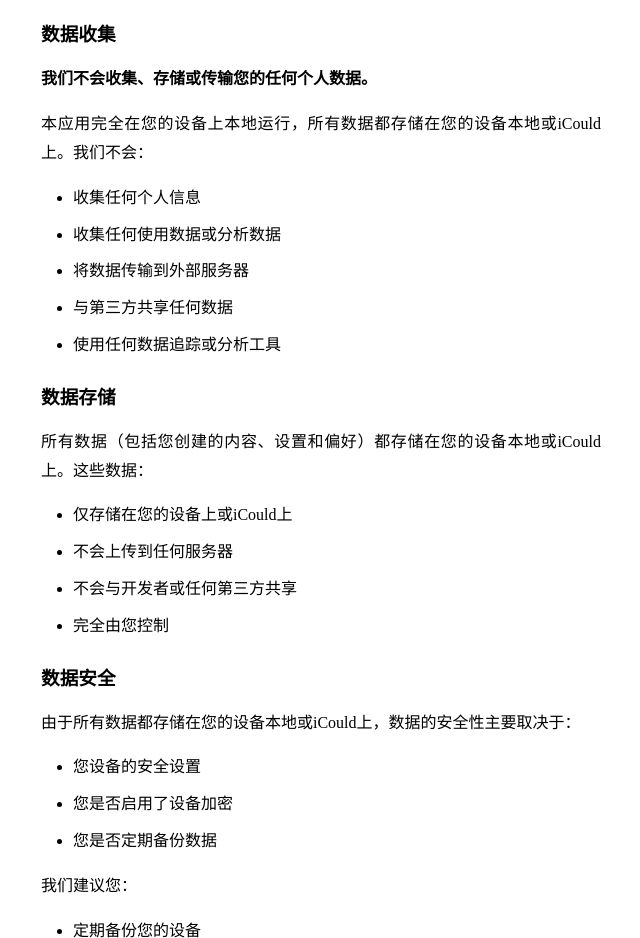
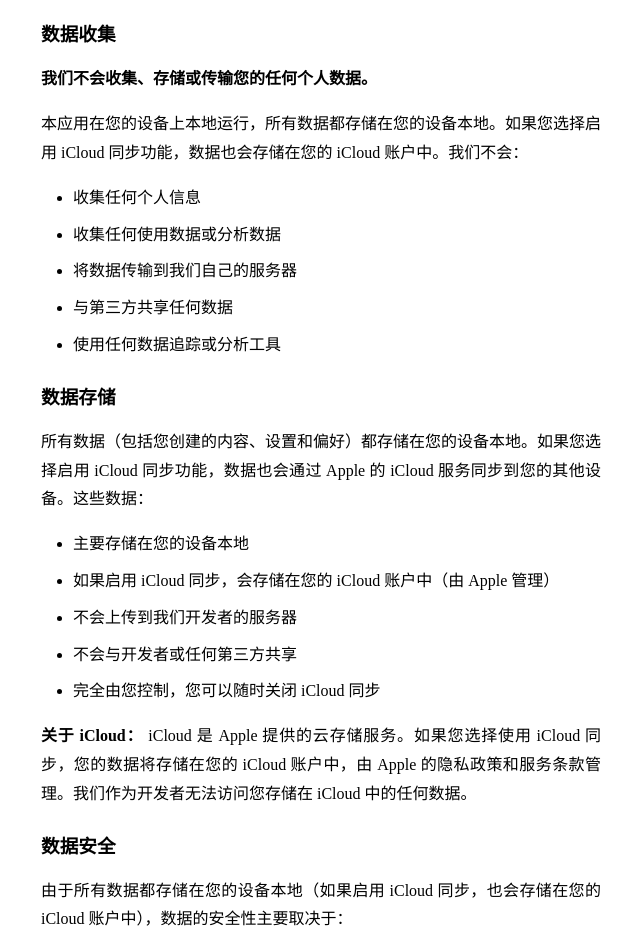
Before and after one commit to JerryChen-McGill/MomentNoteSupport, a plain HTML site: page privacy-policy.html in a window 1280 px wide. Shown: the part 329-1267 px from the top of the page, without its empty margins (319-959 px from the left). Drawn offline with Linux system fonts and the light colour scheme.

Commit message:
表述优化

```diff
--- a/privacy-policy.html
+++ b/privacy-policy.html
@@ -88,35 +88,39 @@
 
     <p><strong>我们不会收集、存储或传输您的任何个人数据。</strong></p>
 
-    <p>本应用完全在您的设备上本地运行，所有数据都存储在您的设备本地或iCould上。我们不会：</p>
+    <p>本应用在您的设备上本地运行，所有数据都存储在您的设备本地。如果您选择启用 iCloud 同步功能，数据也会存储在您的 iCloud 账户中。我们不会：</p>
 
     <ul>
         <li>收集任何个人信息</li>
         <li>收集任何使用数据或分析数据</li>
-        <li>将数据传输到外部服务器</li>
+        <li>将数据传输到我们自己的服务器</li>
         <li>与第三方共享任何数据</li>
         <li>使用任何数据追踪或分析工具</li>
     </ul>
 
     <h2>数据存储</h2>
 
-    <p>所有数据（包括您创建的内容、设置和偏好）都存储在您的设备本地或iCould上。这些数据：</p>
+    <p>所有数据（包括您创建的内容、设置和偏好）都存储在您的设备本地。如果您选择启用 iCloud 同步功能，数据也会通过 Apple 的 iCloud 服务同步到您的其他设备。这些数据：</p>
 
     <ul>
-        <li>仅存储在您的设备上或iCould上</li>
-        <li>不会上传到任何服务器</li>
+        <li>主要存储在您的设备本地</li>
+        <li>如果启用 iCloud 同步，会存储在您的 iCloud 账户中（由 Apple 管理）</li>
+        <li>不会上传到我们开发者的服务器</li>
         <li>不会与开发者或任何第三方共享</li>
-        <li>完全由您控制</li>
+        <li>完全由您控制，您可以随时关闭 iCloud 同步</li>
     </ul>
+
+    <p><strong>关于 iCloud：</strong> iCloud 是 Apple 提供的云存储服务。如果您选择使用 iCloud 同步，您的数据将存储在您的 iCloud 账户中，由 Apple 的隐私政策和服务条款管理。我们作为开发者无法访问您存储在 iCloud 中的任何数据。</p>
 
     <h2>数据安全</h2>
 
-    <p>由于所有数据都存储在您的设备本地或iCould上，数据的安全性主要取决于：</p>
+    <p>由于所有数据都存储在您的设备本地（如果启用 iCloud 同步，也会存储在您的 iCloud 账户中），数据的安全性主要取决于：</p>
 
     <ul>
         <li>您设备的安全设置</li>
         <li>您是否启用了设备加密</li>
         <li>您是否定期备份数据</li>
+        <li>如果您使用 iCloud，您的 iCloud 账户安全设置（包括双重认证等）</li>
     </ul>
 
     <p>我们建议您：</p>
@@ -125,11 +129,14 @@
         <li>定期备份您的设备</li>
         <li>使用强密码保护您的设备</li>
         <li>启用设备加密功能</li>
+        <li>如果使用 iCloud 同步，请确保您的 iCloud 账户安全，并启用双重认证</li>
     </ul>
 
     <h2>第三方服务</h2>
 
     <p>本应用不集成任何第三方服务，不包含任何广告或分析工具，因此不会与任何第三方共享数据。</p>
+
+    <p><strong>iCloud 服务说明：</strong> 如果您选择使用 iCloud 同步功能，该功能由 Apple 的 iCloud 服务提供。iCloud 是 Apple 的云存储服务，数据同步通过 Apple 的服务器进行。我们作为开发者不控制、无法访问或查看您通过 iCloud 同步的任何数据。iCloud 的使用完全由您自主选择，您可以随时在设备设置中关闭 iCloud 同步。</p>
 
     <h2>儿童隐私</h2>
 
@@ -154,6 +161,6 @@
 
     <hr>
 
-    <p class="important-note"><strong>重要提示：</strong> 本应用的所有功能都在您的设备本地运行，我们作为开发者无法访问您的任何数据。您的隐私和数据安全完全由您自己控制。</p>
+    <p class="important-note"><strong>重要提示：</strong> 本应用的所有功能都在您的设备本地运行，我们作为开发者无法访问您的任何数据。如果您使用 iCloud 同步，数据会通过 Apple 的 iCloud 服务同步，但我们仍然无法访问这些数据。您的隐私和数据安全完全由您自己控制。</p>
 </body>
 </html>
```
